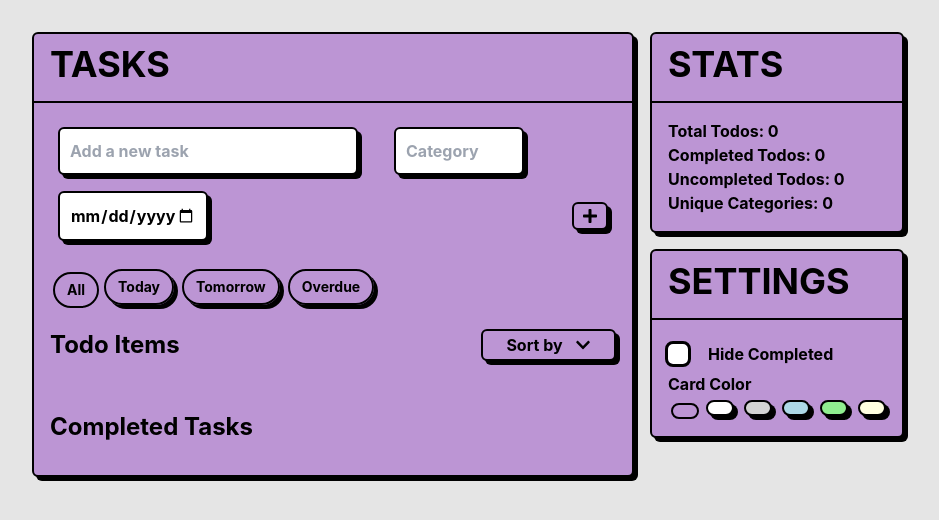
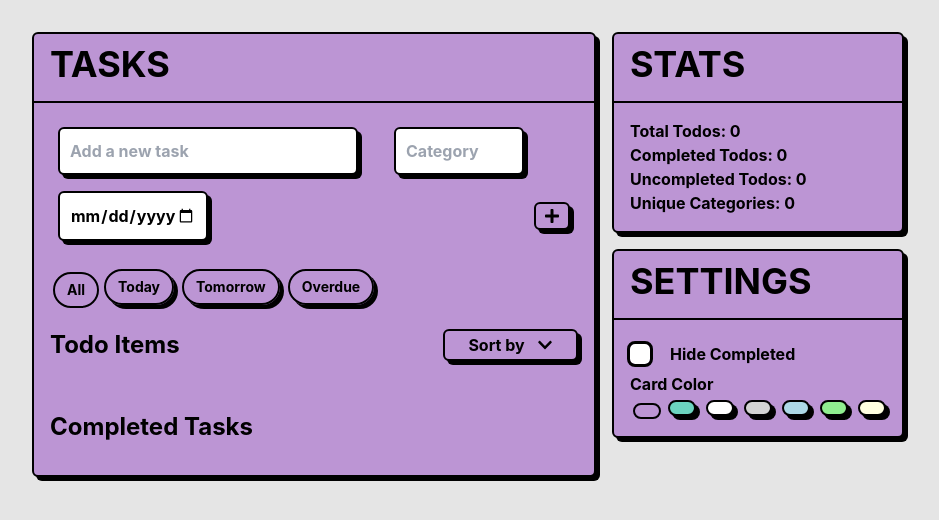
Before and after one commit to ehoffman66/todo, a React (Create React App) app: page / in a window 1280 px wide. Shown: the top 520 px of the page, without its empty margins (172-1111 px from the left). Built offline with nearby package versions, Linux system fonts and the light colour scheme.

Commit message:
Refactor color selection logic in App.js and Select.js. Make sure users selection is save for the user

```diff
--- a/src/App.js
+++ b/src/App.js
@@ -23,8 +23,17 @@ function App() {
       localStorage.setItem('hideCompleted', JSON.stringify(hideCompleted));
     }, [hideCompleted]);
 
-   const [cardColor, setCardColor] = useState('#bc95d4');
-   const colorOptions = ['#bc95d4', 'white', 'lightgray', 'lightblue', 'lightgreen', 'lightyellow'];
+
+   const [cardColor, setCardColor] = useState(() => {
+      const savedColor = localStorage.getItem('cardColor');
+      return savedColor ? savedColor : '#bc95d4';
+   });
+
+   useEffect(() => {
+      localStorage.setItem('cardColor', cardColor);
+   }, [cardColor]);
+
+   const colorOptions = ['#bc95d4', '#6CD3BF', 'white', 'lightgray', 'lightblue', 'lightgreen', 'lightyellow'];
 
    // State variables for new todo
    const [task, setTask] = useState('');
@@ -267,7 +276,7 @@ function App() {
                      <div style={{ marginTop: '20px' }}>
                      <div className="flex justify-between items-center mb-4">
                         <h2 className="text-2xl">Todo Items</h2>
-                        <Select items={sortOptions} onItemSelected={handleSortOptionChange} />
+                        <Select items={sortOptions} onItemSelected={handleSortOptionChange} color={cardColor} />
                         </div>
                      {sortedTodos.filter(todo => !todo.completed && isTodoVisible(todo)).map((todo) => (
                            <div
--- a/src/components/Select.js
+++ b/src/components/Select.js
@@ -1,7 +1,7 @@
 import React, { useState } from 'react'
 import { FaChevronDown } from 'react-icons/fa'
 
-const Select = ({ items, onItemSelected }) => {
+const Select = ({ items, onItemSelected, color }) => {
   const [isActiveSelect, setIsActiveSelect] = useState(false)
   const [selectedItem, setSelectedItem] = useState(null)
 
@@ -17,6 +17,7 @@ const Select = ({ items, onItemSelected }) => {
         role="combobox"
         aria-controls="select-list"
         aria-expanded={isActiveSelect}
+        style={{ backgroundColor: color || '#bc95d4' }}
         onClick={() => {
             setIsActiveSelect(!isActiveSelect)
         }}
```
